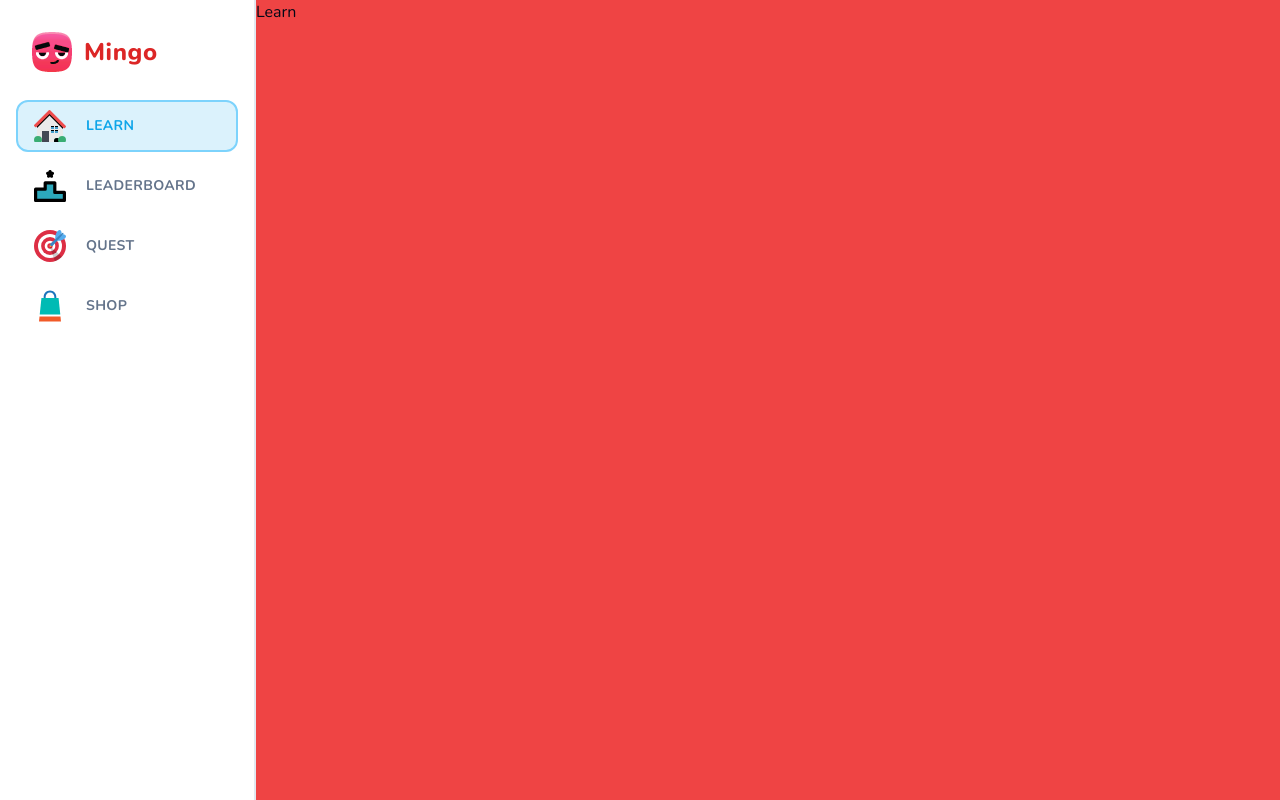
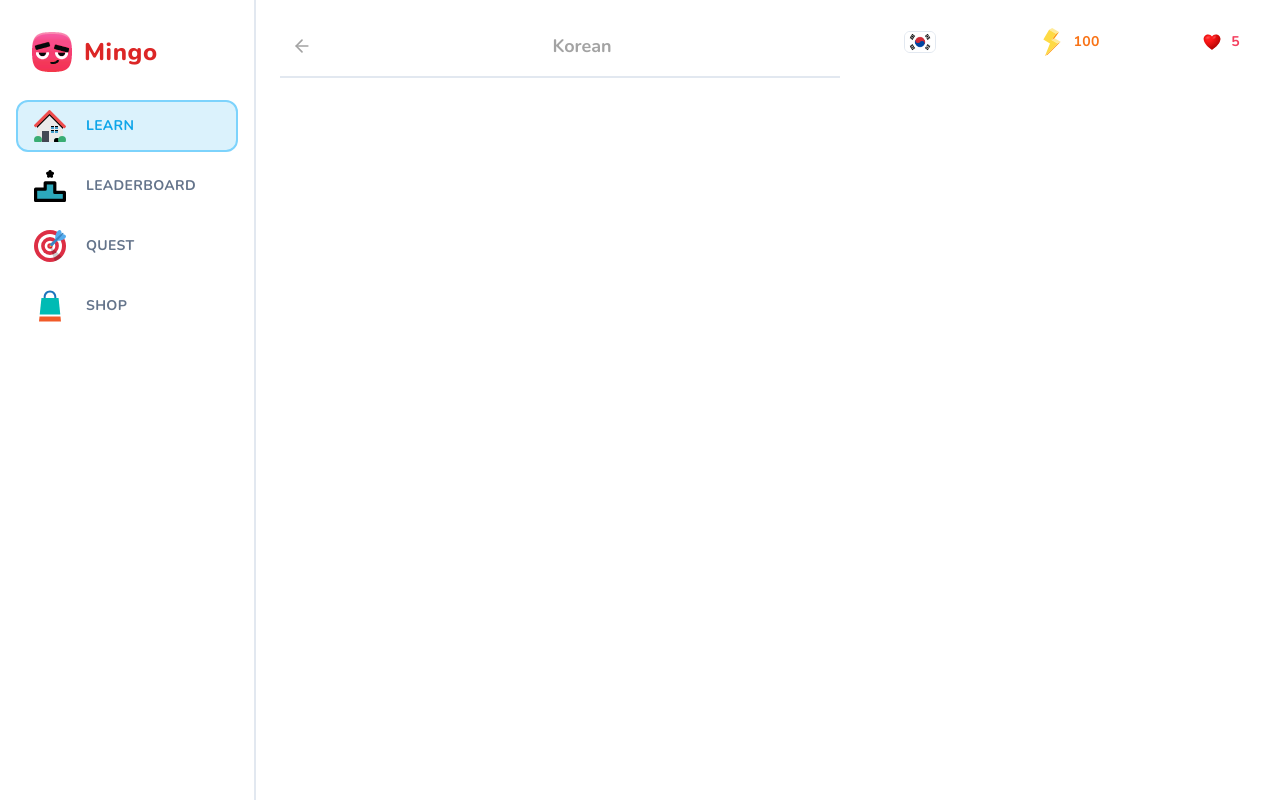
Before and after one commit to timunlipat/duomingo, a Next.js app: page /learn in a window 1280 px wide. Built offline with nearby package versions, Linux system fonts and the light colour scheme.

Commit message:
Add wrappers to learn page

```diff
--- a/app/(main)/layout.tsx
+++ b/app/(main)/layout.tsx
@@ -11,7 +11,7 @@
       <MobileHeader/>
       <Sidebar className="hidden lg:flex"/>
       <main className="lg:pl-[256px] h-full pt-[50px] lg:pt-0">
-        <div className="bg-red-500 h-full">
+        <div className="max-w-[1056px] mx-auto h-full">
             {children}
         </div>
       </main>
--- /dev/null
+++ b/app/(main)/learn/header.tsx
@@ -0,0 +1,23 @@
+import { Button } from "@/components/ui/button";
+import { ArrowLeftIcon } from "lucide-react";
+import Link from "next/link";
+
+type Props = {
+    title: string;
+}
+
+export const Header = ({ title }: Props) => {
+    return (
+        <div className="sticky top-0 bg-white pb-3 lg:pt-[28px] flex items-center justify-between border-b-2 mb-5 text-neutral-400 lg:z-50">
+            <Link href="/courses">
+                <Button variant="ghost" size="sm">
+                    <ArrowLeftIcon className="h-5 w-5 stroke-2 text-neutral-400"/>
+                </Button>
+            </Link>
+            <h1 className="font-bold text-lg">
+                {title}
+            </h1>
+            <div/>
+        </div>
+    )
+}
--- a/app/(main)/learn/page.tsx
+++ b/app/(main)/learn/page.tsx
@@ -1,7 +1,22 @@
+import { FeedWrapper } from "@/components/feed-wrapper";
+import { StickyWrapper } from "@/components/sticky-wrapper";
+import { Header } from "./header";
+import { UserProgress } from "@/components/user-progress";
+
 const Learn = () => {
     return(
-        <div>
-            Learn
+        <div className="flex flex-row-reverse gap-[48px] px-6">
+            <StickyWrapper>
+                <UserProgress
+                    activeCourse={{ title: "Korean", imageSrc:"/korea.png"}}
+                    hearts={5}
+                    points={100}
+                    hasActiveSubscription={false}
+                />
+            </StickyWrapper>
+            <FeedWrapper>
+                <Header title="Korean"/>
+            </FeedWrapper>
         </div>
     )
 }
--- /dev/null
+++ b/components/feed-wrapper.tsx
@@ -0,0 +1,11 @@
+type Props = {
+    children: React.ReactNode;
+}
+
+export const FeedWrapper = ({ children }: Props) => {
+    return(
+        <div className="flex-1 relative top-0 pb-10">
+            {children}
+        </div>
+    )
+}
--- /dev/null
+++ b/components/sticky-wrapper.tsx
@@ -0,0 +1,13 @@
+type Props = {
+    children: React.ReactNode;
+}
+
+export const StickyWrapper = ({ children }: Props) => {
+    return(
+        <div className="hidden lg:block w-[368px] sticky self-end bottom-6 lg:mt-[20px]">
+            <div className="min-h-[calc(100vh-48px)] sticky top-6 flex flex-col gap-y-4">
+                {children}
+            </div>
+        </div>
+    )
+}
--- /dev/null
+++ b/components/user-progress.tsx
@@ -0,0 +1,53 @@
+import Link from "next/link";
+import { Button } from "@/components/ui/button";
+import Image from "next/image";
+import { InfinityIcon } from "lucide-react";
+
+type Props = {
+    activeCourse: { imageSrc: string; title: string };
+    hearts: number;
+    points: number;
+    hasActiveSubscription: boolean;
+}
+
+export const UserProgress = ({ activeCourse, hearts, points, hasActiveSubscription }: Props) => {
+    return (
+        <div className="flex items-center justify-between gap-x-2 w-full">
+            <Link href="/courses">
+                <Button variant="ghost">
+                    <Image
+                        src={activeCourse.imageSrc}
+                        alt={activeCourse.title}
+                        className="rounded-md border"
+                        width={32}
+                        height={32}
+                    />
+                </Button>
+            </Link>
+            <Link href="/shop">
+                <Button variant="ghost" className="text-orange-500">
+                    <Image
+                        src="/points.svg"
+                        alt="Points"
+                        height={28}
+                        width={28}
+                        className="mr-2"
+                    />
+                    {points}
+                </Button>
+            </Link>
+            <Link href="/shop">
+                <Button variant="ghost" className="text-rose-500">
+                    <Image
+                        src="/heart.svg"
+                        alt="Hearts"
+                        height={22}
+                        width={22}
+                        className="mr-2"
+                    />
+                    {hasActiveSubscription ? <InfinityIcon className="h-4 w-4 stroke-[3]"/> : hearts}
+                </Button>
+            </Link>
+        </div>
+    )
+}
```
Also changed, not shown: public/heart.svg (added), public/points.svg (added).
